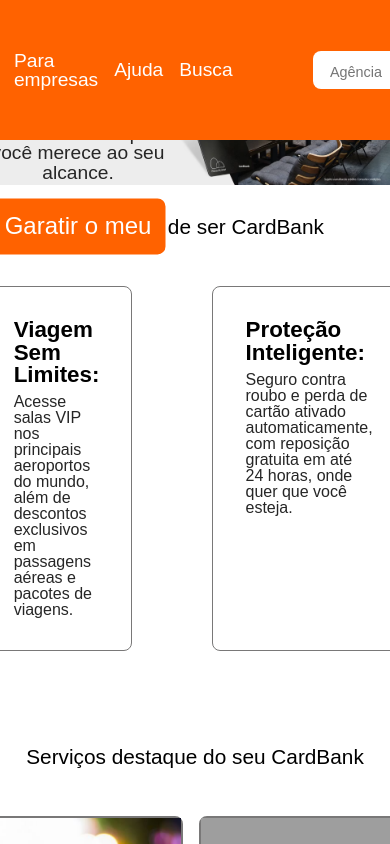
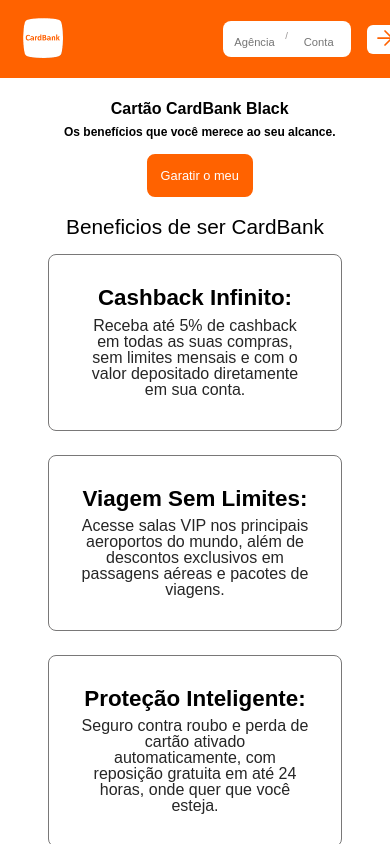
Before and after one commit to wcmF0/CardBank, a React (Vite) app: page / in a window 390 px wide. Shown: the top 844 px of the page. Built offline with nearby package versions, Linux system fonts and the light colour scheme; grey boxes are pictures that could not be loaded.

Commit message:
Enhance responsive design: update TopBar and MainContent styles for better mobile experience

```diff
--- a/src/App.css
+++ b/src/App.css
@@ -4,3 +4,101 @@
   font-family: "Montserrat", sans-serif;
   overflow-x: hidden;
 }
+
+.topbar {
+  display: flex;
+  position: fixed;
+  top: 0;
+  gap: 1rem;
+  padding: 1.1rem;
+  width: 100%;
+  justify-content: center;
+  background-color: #ff6200;
+  align-items: center;
+  z-index: 10;
+}
+
+.topbar li {
+  color: #fff;
+  font-size: 1.2rem;
+  font-weight: 500;
+  font-family: "Montserrat", sans-serif;
+  cursor: pointer;
+  transition: all 0.3s ease;
+}
+
+.topbar li.hover-effect {
+  color: #fff;
+  font-size: 1.2rem;
+  font-weight: 500;
+  font-family: "Montserrat", sans-serif;
+  cursor: pointer;
+  transition: all 0.3s ease;
+}
+
+.topbar li.hover-effect:hover {
+  transform: scale(1.1);
+  color: #ffd700;
+}
+.img {
+  width: 3.5rem;
+  margin-right: 5rem;
+}
+
+.AgenciaConta {
+  display: flex;
+  flex-direction: row;
+  border-radius: 8px;
+  padding-top: 0.3rem;
+  background-color: #fff;
+  margin-left: 4rem;
+  width: 10rem;
+  justify-content: center;
+}
+
+.AgenciaConta input {
+  border: none;
+  outline: none;
+  background-color: transparent;
+  font-size: 0.75rem;
+  width: 4rem;
+  height: 2rem;
+  font-size: 0.9rem;
+  text-align: center;
+}
+.AgenciaConta p {
+  display: block;
+  color: rgb(151, 148, 148);
+  margin-top: 0.5rem;
+}
+
+.topbar button {
+  background-color: #fff;
+  border: none;
+  border-radius: 8px;
+  height: 2.3rem;
+  cursor: pointer;
+  transition: transform 0.2s ease;
+}
+
+.topbar button :hover {
+  transform: scale(1.3);
+}
+
+.AbraConta li {
+  border: 2px solid #fff;
+  padding: 0.75rem;
+  border-radius: 8px;
+  transition: transform;
+  cursor: pointer;
+}
+
+.AbraConta:hover {
+  transform: scale(1.1);
+}
+
+@media (max-width: 1024px) {
+  .topbar {
+    max-width: fit-content;
+  }
+}
--- a/src/Componentes/MainContent/MainContent.css
+++ b/src/Componentes/MainContent/MainContent.css
@@ -8,7 +8,6 @@
 .background-image {
   display: block;
   width: 100%;
-
   object-fit: cover;
 }
 
@@ -142,3 +141,99 @@
   display: flex;
   align-items: center;
 }
+
+@media (max-width: 768px) {
+  .image-text-container {
+    display: flex;
+    flex-direction: column;
+    align-items: center;
+  }
+
+  .overlay-text {
+    display: flex;
+    flex-direction: column;
+    align-items: center;
+    left: 1rem;
+    transform: none;
+    top: 5rem;
+  }
+
+  .overlay-text h3 {
+    font-size: 1rem;
+  }
+
+  .overlay-text p {
+    font-size: 1rem;
+  }
+
+  .overlay-text button {
+    font-size: 1rem;
+  }
+
+  .beneficios_lista {
+    flex-direction: column;
+    gap: 1.5rem;
+    padding: 1rem;
+  }
+
+  .beneficios_lista li {
+    max-width: 100%;
+    text-align: center;
+  }
+
+  .serviços_lista {
+    flex-direction: column;
+    gap: 1.5rem;
+    padding: 1rem;
+    align-items: center;
+  }
+
+  .lista_padrao img {
+    width: 100%;
+    height: auto;
+  }
+}
+
+@media (max-width: 425px) {
+  .background-image {
+    visibility: hidden;
+    transform: scale(1.2);
+  }
+  .overlay-text {
+    display: flex;
+    flex-direction: column;
+    align-items: center;
+    left: 4rem;
+    transform: none;
+    top: 0.8rem;
+  }
+
+  .overlay-text h3 {
+    font-size: 1rem;
+    color: black;
+    font-weight: 600;
+  }
+
+  .overlay-text p {
+    font-size: 0.75rem;
+    color: black;
+    font-weight: 600;
+  }
+
+  .overlay-text button {
+    font-size: 0.8rem;
+  }
+}
+
+@media (max-width: 375px) {
+  .overlay-text {
+    left: 3rem;
+  }
+}
+
+@media (max-width: 320px) {
+  .overlay-text {
+    left: 1.5rem;
+    top: 0rem;
+  }
+}
--- a/src/Componentes/TopBar/TopBar.css
+++ b/src/Componentes/TopBar/TopBar.css
@@ -11,81 +11,130 @@
   z-index: 10;
 }
 
-.topbar li {
-  color: #fff;
-  font-size: 1.2rem;
-  font-weight: 500;
-  font-family: "Montserrat", sans-serif;
-  cursor: pointer;
-  transition: all 0.3s ease;
+@media (max-width: 1024px) {
+  .topbar {
+    width: 100%;
+    max-width: none;
+  }
 }
 
-.topbar li.hover-effect {
-  color: #fff;
-  font-size: 1.2rem;
-  font-weight: 500;
-  font-family: "Montserrat", sans-serif;
-  cursor: pointer;
-  transition: all 0.3s ease;
+@media (max-width: 768px) {
+  .hover-effect.para-voce,
+  .hover-effect.empresas,
+  .hover-effect.ajuda,
+  .hover-effect.busca {
+    display: none;
+  }
 }
 
-.topbar li.hover-effect:hover {
-  transform: scale(1.1);
-  color: #ffd700;
+header {
+  width: 100%;
 }
+
+@media (max-width: 425px) {
   .img {
-  width: 3.5rem;
-  margin-right: 5rem;
+    width: 2.5rem;
   }
 
   .AgenciaConta {
-  display: flex;
-  flex-direction: row;
-  border-radius: 8px;
-  padding-top: 0.3rem;
-  background-color: #fff;
-  margin-left: 4rem;
-  width: 10rem;
-  justify-content: center;
+    width: 8rem;
+    gap: 0.3rem;
   }
 
   .AgenciaConta input {
-  border: none;
-  outline: none;
-  background-color: transparent;
-  font-size: 0.75rem;
-  width: 4rem;
-  height: 2rem;
-  font-size: 0.9rem;
-  text-align: center;
+    font-size: 0.7rem;
+    width: 3rem;
+    height: 1.8rem;
   }
+
   .AgenciaConta p {
-  display: block;
-  color: rgb(151, 148, 148);
-  margin-top: 0.5rem;
+    font-size: 0.6rem;
+    margin-top: 0.3rem;
   }
 
   .topbar button {
-  background-color: #fff;
-  border: none;
-  border-radius: 8px;
-  height: 2.3rem;
-  cursor: pointer;
-  transition: transform 0.2s ease;
+    height: 1.8rem;
+    border-radius: 6px;
   }
 
-.topbar button :hover {
-  transform: scale(1.3);
+  .topbar li {
+    font-size: 0.9rem;
   }
 
-.AbraConta li {
-  border: 2px solid #fff;
-  padding: 0.75rem;
-  border-radius: 8px;
-  transition: transform;
-  cursor: pointer;
+  .AbraConta {
+    display: none;
+  }
 }
 
-.AbraConta:hover {
-  transform: scale(1.1);
+@media (max-width: 375px) {
+  .topbar {
+    padding: 0.5rem;
+    gap: 0.5rem;
   }
+
+  .img {
+    width: 2rem;
+  }
+
+  .AgenciaConta {
+    width: 7rem;
+    gap: 0.2rem;
+  }
+
+  .AgenciaConta input {
+    font-size: 0.6rem;
+    width: 2.5rem;
+    height: 1.5rem;
+  }
+
+  .AgenciaConta p {
+    font-size: 0.5rem;
+    margin-top: 0.2rem;
+  }
+
+  .topbar button {
+    height: 1.5rem;
+    border-radius: 5px;
+  }
+
+  .topbar li {
+    font-size: 0.8rem;
+  }
+}
+
+@media (max-width: 320px) {
+  .topbar {
+    padding: 0.4rem;
+    gap: 0.4rem;
+  }
+
+  .img {
+    width: 1.8rem;
+  }
+
+  .AgenciaConta {
+    width: 6rem;
+    gap: 0.2rem;
+  }
+
+  .AgenciaConta input {
+    font-size: 0.5rem;
+    width: 2rem;
+    height: 1.3rem;
+  }
+
+  .AgenciaConta p {
+    font-size: 0.4rem;
+    margin-top: 0.1rem;
+  }
+
+  .topbar button {
+    height: 1.7rem;
+    border-radius: 4px;
+    margin-right: 1rem;
+  }
+
+  .topbar li {
+    font-size: 0.7rem;
+  }
+}
--- a/src/Componentes/TopBar/TopBar.jsx
+++ b/src/Componentes/TopBar/TopBar.jsx
@@ -9,10 +9,10 @@
         <li className="hover-effect">
           <img className="img" src={CardBankLogo} alt="Logo do CardBank" />
         </li>
-        <li className="hover-effect">Para você</li>
-        <li className="hover-effect">Para empresas</li>
-        <li className="hover-effect">Ajuda</li>
-        <li className="hover-effect">Busca</li>
+        <li className="hover-effect para-voce">Para você</li>
+        <li className="hover-effect empresas">Para empresas</li>
+        <li className="hover-effect ajuda">Ajuda</li>
+        <li className="hover-effect busca">Busca</li>
         <li>
           <div className="AgenciaConta">
             <input type="text" maxLength={4} placeholder="Agência" />
@@ -20,7 +20,7 @@
             <input type="text" maxLength={6} placeholder="Conta" />
           </div>
         </li>
-        <button>
+        <button className="botao-buscar">
           <img src={ArrowRigth} alt="" />
         </button>
         <div className="AbraConta">
```
Lines whose indentation alone changed are shown as unchanged.
